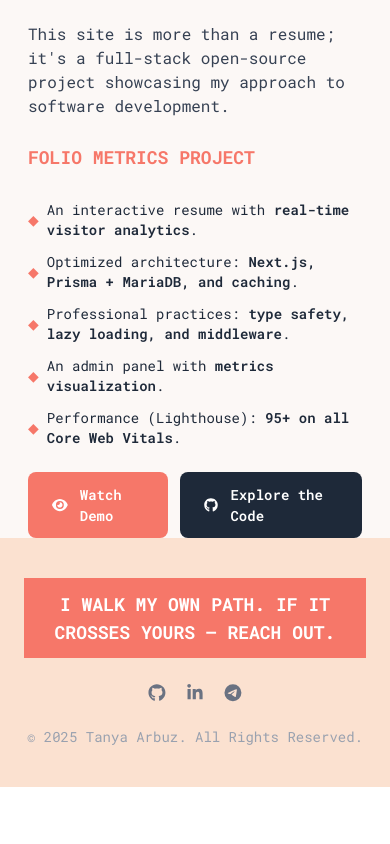
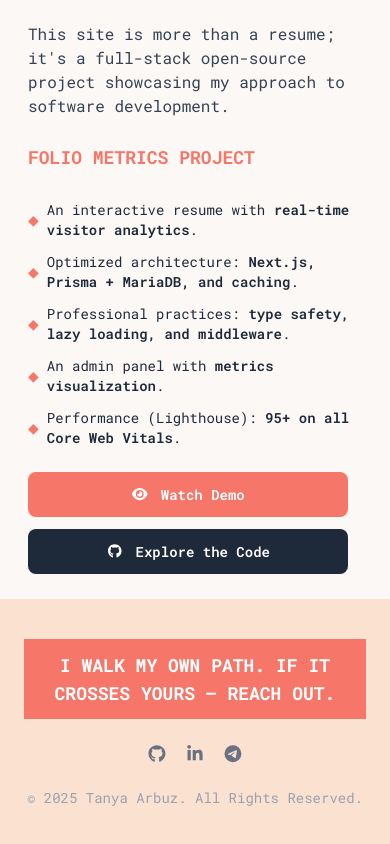
Before and after one commit to devforthewin/folio-metrics, a Next.js app: page /en in a window 390 px wide. Shown: the part 5191-6035 px from the top of the page. Before the commit the page ends 5978 px from the top, so only its background shows below. Built offline with nearby package versions, Linux system fonts and the light colour scheme.

Commit message:
fix(style): change bg and text color

```diff
--- a/src/app/(site)/[locale]/page.tsx
+++ b/src/app/(site)/[locale]/page.tsx
@@ -13,7 +13,7 @@ import { useSectionObserver } from '@/lib/hooks/useSectionObserver'
 export default function LandingPage() {
   useSectionObserver()
   return (
-    <div>
+    <div className="bg-white w-full relative text-gray-800">
       <Header/>
       <section id="hero"><Hero/></section>
       <section id="intro"><Intro/></section>
--- a/src/components/sections/Additional.tsx
+++ b/src/components/sections/Additional.tsx
@@ -62,7 +62,7 @@ export default function Additional() {
               ))}
             </ul>
 
-            <div className="flex flex-row gap-3">
+            <div className="flex flex-col md:flex-row gap-3 mb-4">
               <a
                 href={`/admin/login?email=${process.env.NEXT_PUBLIC_DEMO_USER}&password=${process.env.NEXT_PUBLIC_DEMO_PASS}`}
                 target="_blank"
```
